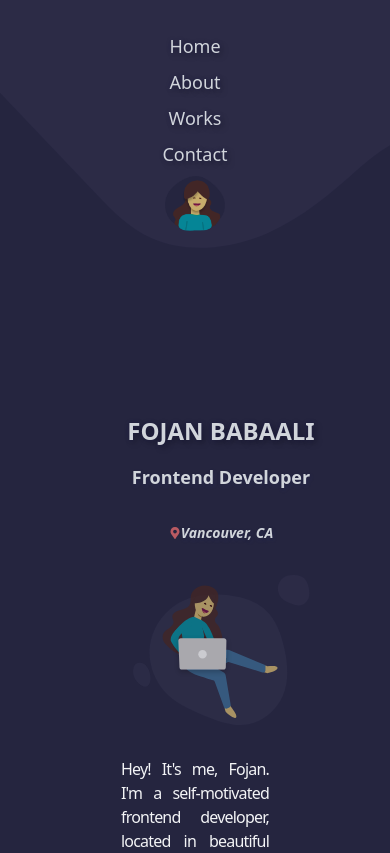
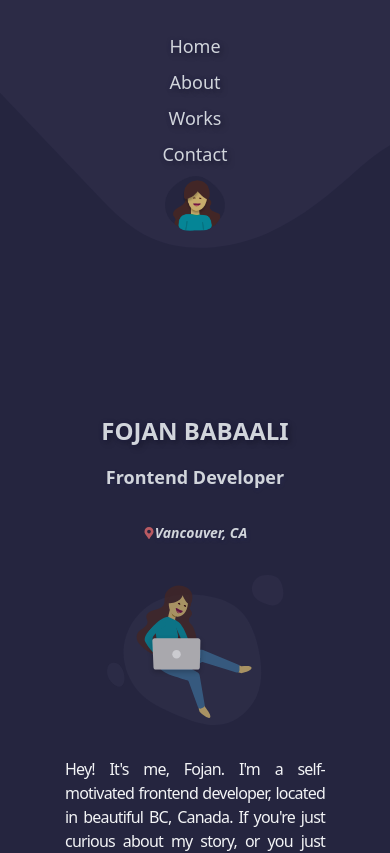
Before and after one commit to fojanb/Fojan-Portfolio, a React (Create React App) app: page / in a window 390 px wide. Shown: the top 853 px of the page. Built offline with nearby package versions, Linux system fonts and the light colour scheme.

Commit message:
Adjusting grid layout in About

```diff
--- a/src/components/Home/Home.js
+++ b/src/components/Home/Home.js
@@ -9,7 +9,7 @@ const joinHandler = () => {
 };
 const Home = () => {
   return (
-    <div className="grid grid-rows-1 grid-cols-2 w-2/3 pt-24 justify-center items-center m-0 m-auto gap-4 lg:grid-cols-1 md:px-14 sm:px-8 sm:m-auto md:mb-28 lg:gap-8">
+    <div className="grid grid-rows-1 grid-cols-2 w-2/3 pt-24 justify-center items-center m-0 m-auto gap-4 lg:grid-cols-1 lg:w-2/3 sm:m-auto md:mb-28 lg:gap-8">
       <div className="flex flex-col text-5xl text-gray-300 font-bold lg:text-4xl md:text-3xl md:pt-14 galaxy:text-3xl sm:text-xl sm:m-auto sm:justify-center sm:items-center">
         <h1 className="m-auto z-20 text-shadow-lg md:text-2xl sm:text-2xl sm:text-center">
           FOJAN BABAALI
```
